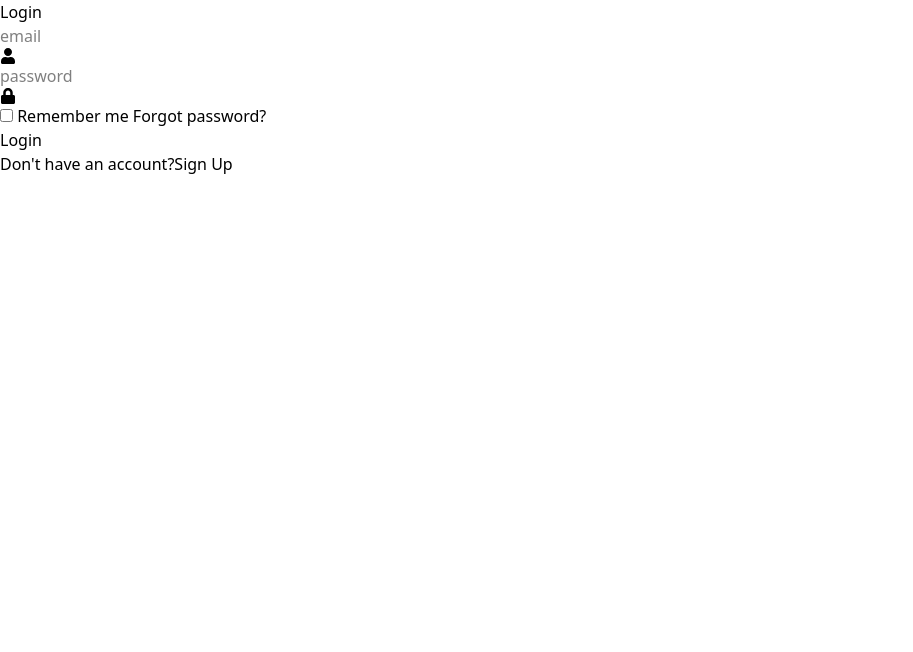
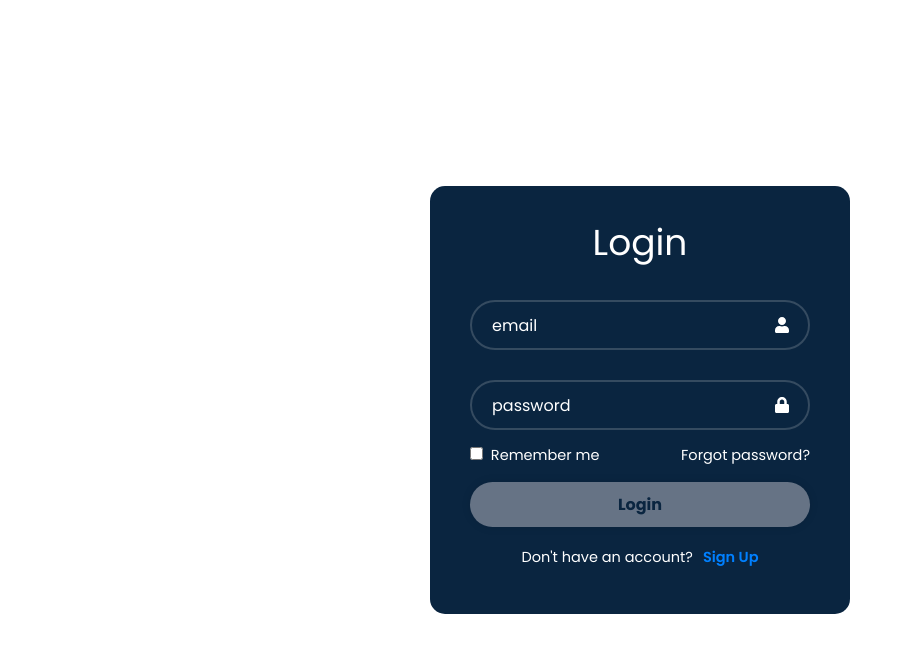
Before and after one commit to Omal2022/NexitonBank, a React (Vite) app: page / in a window 1280 px wide. Shown: the top 652 px of the page, without its empty margins (0-913 px from the left). Built offline with nearby package versions, Linux system fonts and the light colour scheme.

Commit message:
added css styling

```diff
--- /dev/null
+++ b/src/components/LoginPage.css
@@ -0,0 +1,119 @@
+@import url('https://fonts.googleapis.com/css2?family=Poppins:ital,wght@0,100;0,200;0,300;0,400;0,500;0,600;0,700;0,800;0,900;1,100;1,200;1,300;1,400;1,500;1,600;1,700;1,800;1,900&display=swap');
+
+*{
+    margin: 0;
+    padding: 0;
+    box-sizing: border-box;
+}
+
+body {
+    font-family: 'Poppins', sans-serif;
+    -webkit-font-smothing: antialiased;
+    -moz-osx-font-smoothing: greyscale;
+    display: flex;
+    justify-content: center;
+    align-items: center;
+    min-height: 100vh;
+}
+
+code{
+    font-family: source-code-pro, Menlo, Monaco, Consolas, 'Courier New', monospace;
+}
+
+.wrapper{
+    width: 420px;
+    background: #0A2540;
+    color: white;
+    border-radius: 15px;
+    padding: 30px 40px;
+}
+
+.wrapper h1 {
+    font-size: 36px;
+    text-align: center;
+}
+
+.wrapper .input-box{
+    position: relative;
+    width: 100%;
+    height: 50px;
+    margin: 30px 0;
+
+}
+
+.input-box input {
+    width: 100%;
+    height: 100%;
+    background: transparent;
+    border: none;
+    outline: none;
+    border: 2px solid rgba(225,225,225,.2);
+    border-radius: 40px;
+    font-size: 16px;
+    color: white;
+    padding: 20px 45px 20px 20px;
+}
+
+.input-box input::placeholder{
+    color: white;
+}
+
+.input-box .icon {
+    position: absolute;
+    right: 20px;
+    top: 50%;
+    transform: translateY(-50%);
+    font-size: 16px;
+}
+
+.wrapper .remember-forgot{
+    display: flex;
+    justify-content: space-between;
+    font-size: 14.5px;
+    margin: -15px 0 15px;
+}
+
+.remember-forgot label input{
+    accent-color: white;
+    margin-right: 4px;
+}
+
+.remember-forgot a{
+    color: white;
+    text-decoration: none;
+}
+
+.remember-forgot a:hover{
+    text-decoration: underline;
+}
+
+.wrapper button{
+    width: 100%;
+    height: 45px;
+    background: #667385;
+    border: none;
+    outline: none;
+    border-radius: 40px;
+    box-shadow: 0 0 10px rgba(0, 0, 0, .1);
+    cursor: pointer;
+    font-size: 16px;
+    color: #0A2540;
+    font-weight: 700;
+}
+
+.wrapper .register-link{
+    font-size: 14.5px;
+    text-align: center;
+    margin: 20px 0 15px;
+}
+
+.register-link p a{
+    color: #0080ff;
+    text-decoration: none;
+    font-weight: 600;
+    margin-left: 10px
+}
+
+.register-link p a:hover{
+    text-decoration: underline;
+}
--- a/src/components/LoginPage.jsx
+++ b/src/components/LoginPage.jsx
@@ -1,9 +1,10 @@
 import React from "react";
 import { FaUser, FaLock } from "react-icons/fa";
+import "./LoginPage.css"
 
 const LoginPage = () => {
     return(
-        <div>
+        <div className="wrapper">
             <form action="">
               <h1>Login</h1>
               <div className="input-box">
```
Also changed, not shown: src/index.css (line endings or trailing spaces).
